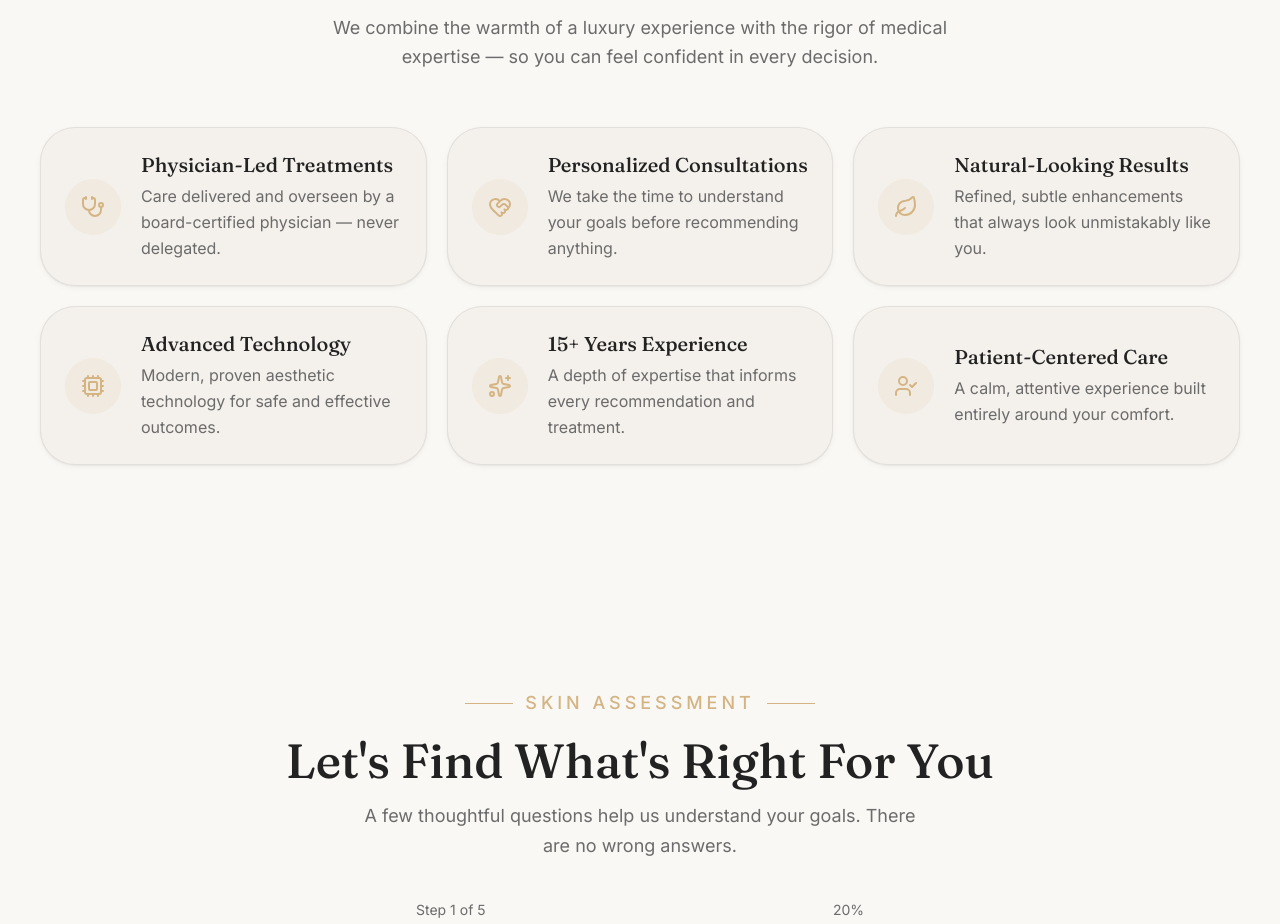
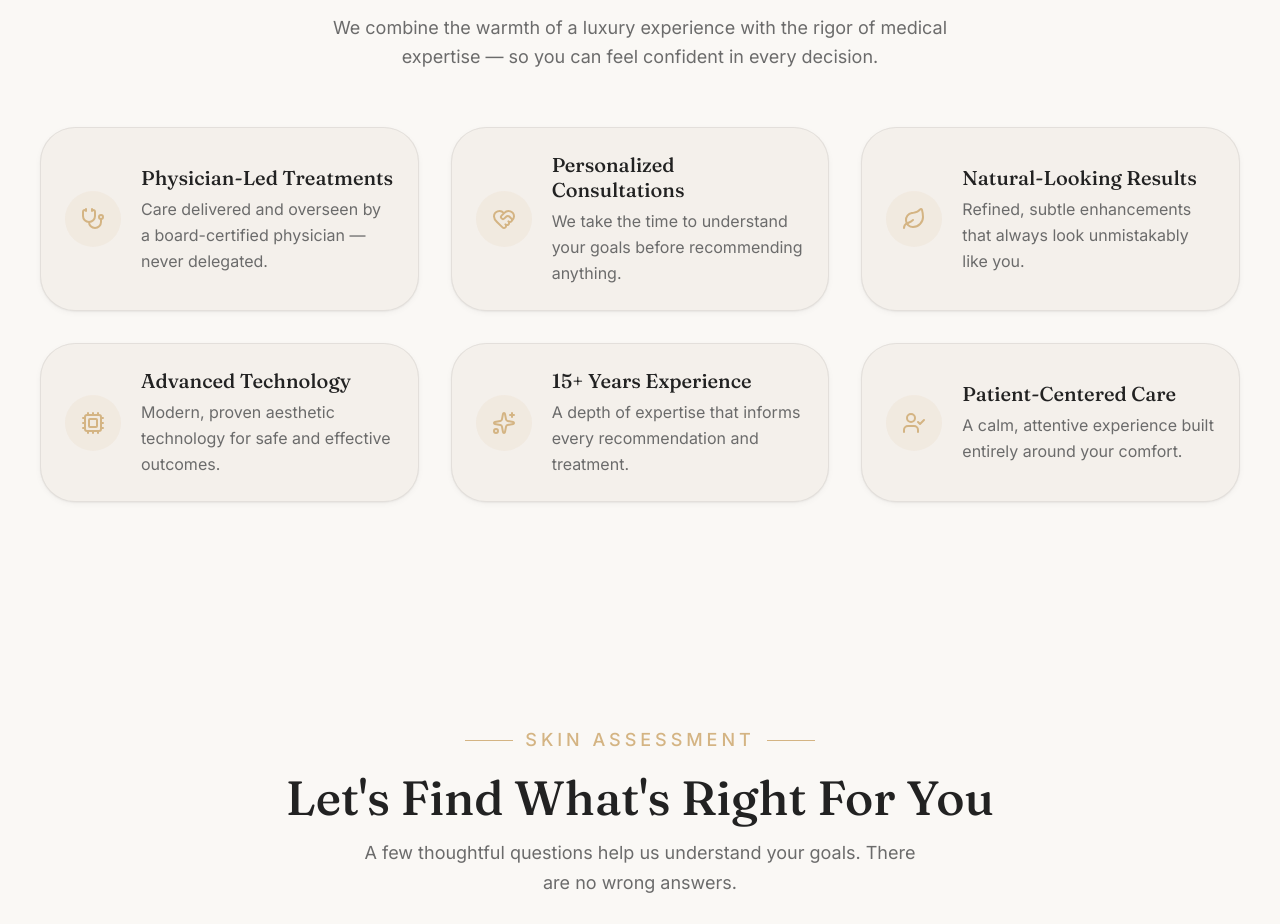
Before and after one commit to krishdebbarma72-arch/Aurelia-med-spa, a Next.js app: page / in a window 1280 px wide. Shown: the part 6245-7169 px from the top of the page. Built offline with nearby package versions, Linux system fonts and the light colour scheme; no server answers.

Commit message:
Update why-choose-us.tsx

```diff
--- a/components/sections/why-choose-us.tsx
+++ b/components/sections/why-choose-us.tsx
@@ -65,7 +65,7 @@ export function WhyChooseUs() {
         </Reveal>
         <Reveal
           stagger
-          className="mt-6 grid grid-cols-1 gap-2.5 sm:mt-14 sm:grid-cols-2 sm:gap-5 lg:grid-cols-3"
+          className="mt-6 grid grid-cols-1 gap-4 sm:mt-14 sm:grid-cols-2 sm:gap-8 lg:grid-cols-3"
         >
           {trustCards.map((card) => {
             const Icon = card.icon
```
